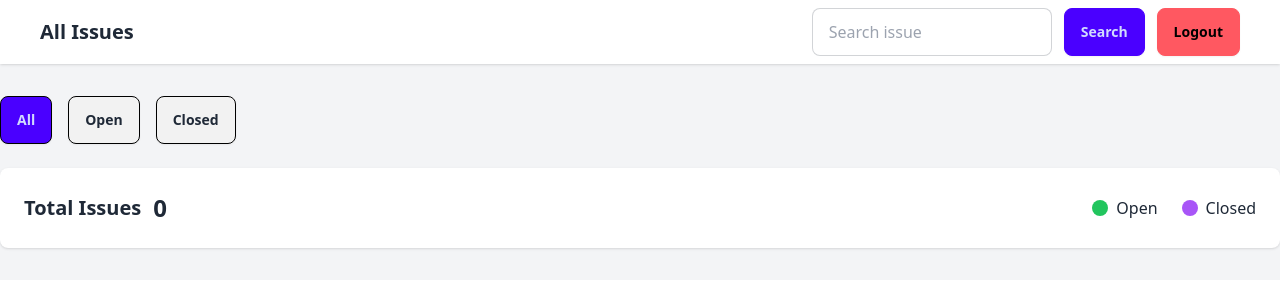
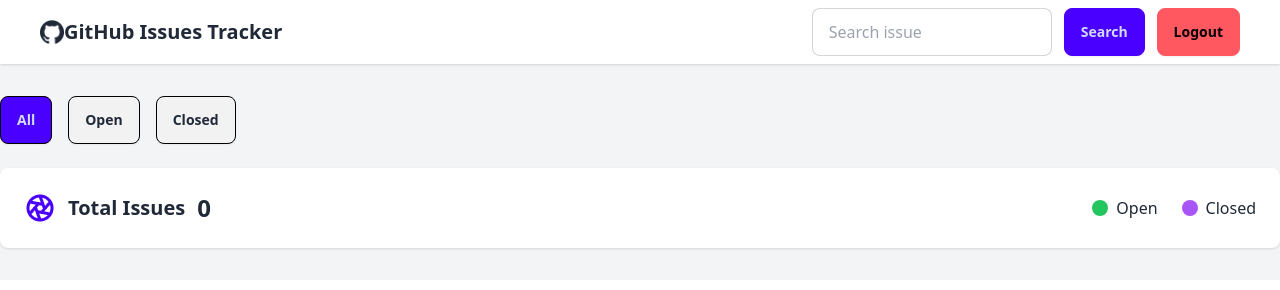
Before and after one commit to UmaDhar97/A5_GitHub-Issues-Tracker, a plain HTML site: page A5-Github-Issue-Tracker/dashboard.html in a window 1280 px wide. Drawn offline with nearby package versions, Linux system fonts and the light colour scheme; no server answers; sample sign-in values are in the browser's storage.

Commit message:
Improve to match figma design

```diff
--- a/A5-Github-Issue-Tracker/dashboard.html
+++ b/A5-Github-Issue-Tracker/dashboard.html
@@ -20,7 +20,9 @@ window.location.href = "signin.html"
 <!-- NAVBAR -->
 
 <div class="navbar bg-white shadow px-10">
-<div class="flex-1 text-xl font-bold">All Issues</div>
+<div class="flex-1 text-xl font-bold">
+    <img src="assets/github-logo.png"class="w-6">
+    GitHub Issues Tracker</div>
 
 <div class="flex gap-3">
 <input id="searchInput"
@@ -60,6 +62,7 @@ class="btn tab-btn border border-black">Closed
 
 <div class="flex justify-between items-center bg-white p-6 rounded-lg shadow mb-8">
 <div class="flex items-center gap-3">
+    <img src="assets/Aperture.png">
 <h2 class="text-xl font-bold">Total Issues
 </h2>
 
```
Also changed, not shown: A5-Github-Issue-Tracker/signin.html (+1 -0 lines).
